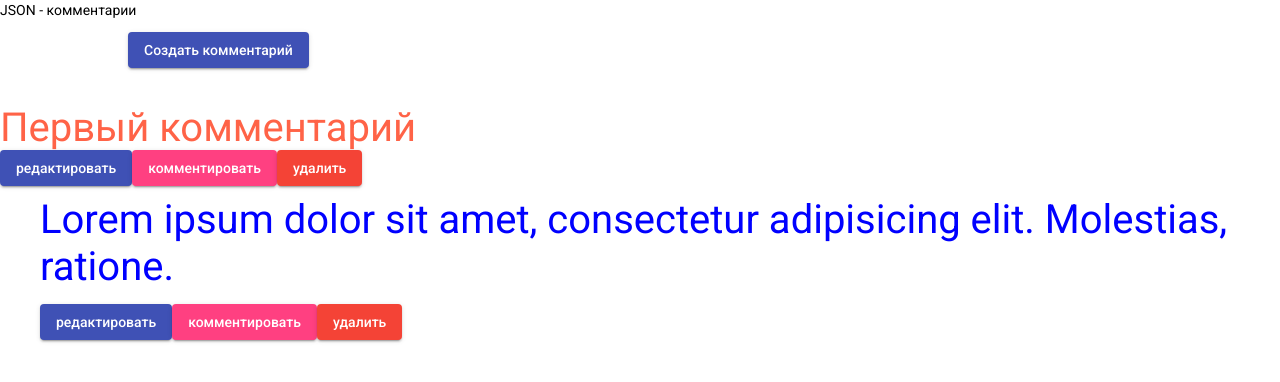
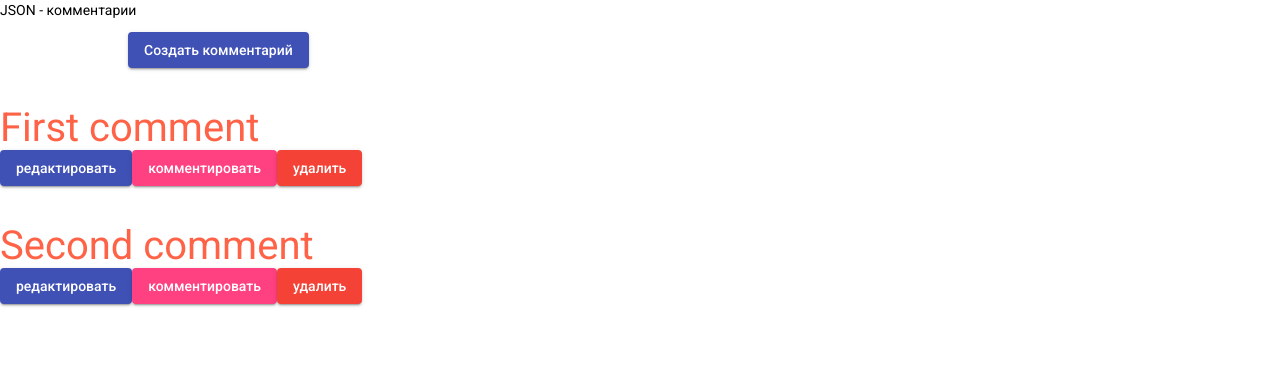
Before and after one commit to Gregtstu/angular-json-comments, an Angular app: page /comments in a window 1280 px wide. Shown: the top 382 px of the page. Built offline with nearby package versions, Linux system fonts and the light colour scheme; data requests are answered from the project's data file.

Commit message:
added get-service

```diff
--- a/db.json
+++ b/db.json
@@ -2,43 +2,45 @@
   "comments": [
     {
       "id": 1,
+      "parentId": null,
       "userName": "Nick",
       "commentText": "First comment",
-      "date":"2022-10-10T23:00:33.010+02:00",
-      "childrenComments": [
+      "date": "2022-10-10T23:00:33.010+02:00"
+    },
     {
       "id": 1,
+      "parentId": 1,
       "userName": "Nady",
       "commentText": "1111111",
-          "date":"2022-10-10T23:00:33.010+02:00"
+      "date": "2022-10-10T23:00:33.010+02:00"
     },
     {
       "id": 2,
+      "parentId": 1,
       "userName": "Nickolay",
       "commentText": "2222222",
-          "date":"2022-10-10T23:00:33.010+02:00"
+      "date": "2022-10-10T23:00:33.010+02:00"
     },
     {
       "id": 3,
+      "parentId": 1,
       "userName": "Nina",
       "commentText": "33333333",
-          "date":"2022-10-10T23:00:33.010+02:00"
-        }
-      ]
+      "date": "2022-10-10T23:00:33.010+02:00"
     },
     {
       "id": 2,
+      "parentId": null,
       "userName": "Oleg",
       "commentText": "Second comment",
-      "date":"2022-10-10T23:00:33.010+02:00",
-      "childrenComments": [
+      "date": "2022-10-10T23:00:33.010+02:00"
+    },
     {
       "id": 1,
+      "parentId": 2,
       "userName": "Nady",
       "commentText": "2222222222",
-          "date":"2022-10-10T23:00:33.010+02:00"
+      "date": "2022-10-10T23:00:33.010+02:00"
     }
   ]
 }
-  ]
-}
--- a/src/app/comments/components/comment-form/comment-form.component.ts
+++ b/src/app/comments/components/comment-form/comment-form.component.ts
@@ -1,6 +1,6 @@
 import { Component, OnInit } from '@angular/core';
 import {FormBuilder, FormGroup, Validators} from "@angular/forms";
-import {IComment} from "../../settings/types/icomment";
+// import {IComment} from "../../settings/types/IMainComments";
 
 @Component({
   selector: 'app-comment-form',
@@ -23,7 +23,7 @@ export class CommentFormComponent implements OnInit {
 
   submit() {
     if (this.forma.valid){
-    const obj:IComment ={
+    const obj:any ={
       id: ( (Math.random() * 428).toFixed(3) ),
       userName: this.forma.value.userName,
       commentText: this.forma.value.commentText,
--- a/src/app/comments/components/comment/comment.component.html
+++ b/src/app/comments/components/comment/comment.component.html
@@ -1,18 +1,19 @@
 <section class="comment">
   <div class="comment__main main">
-    <p class="main__text">Первый комментарий</p>
+    <p class="main__text">{{comment.commentText}}</p>
     <div class="main__btns btns">
       <button mat-raised-button color="primary">редактировать</button>
       <button mat-raised-button color="accent">комментировать</button>
       <button mat-raised-button color="warn">удалить</button>
     </div>
   </div>
-  <ul class="comment__child child">
-    <li class="child__item">Lorem ipsum dolor sit amet, consectetur adipisicing elit. Molestias, ratione.</li>
-    <div class="child__btns btns">
-      <button mat-raised-button color="primary">редактировать</button>
-      <button mat-raised-button color="accent">комментировать</button>
-      <button mat-raised-button color="warn">удалить</button>
-    </div>
-  </ul>
+<!--  <ul class="comment__child child" >-->
+<!--    <li class="child__item">-->
+<!--      <div class="child__btns btns">-->
+<!--        <button mat-raised-button color="primary">редактировать</button>-->
+<!--        <button mat-raised-button color="accent">добавить комментарий</button>-->
+<!--        <button mat-raised-button color="warn">удалить</button>-->
+<!--      </div>-->
+<!--    </li>-->
+<!--  </ul>-->
 </section>
--- a/src/app/comments/components/comments/comments.component.html
+++ b/src/app/comments/components/comments/comments.component.html
@@ -1,4 +1,7 @@
 <p>JSON - комментарии </p>
 <router-outlet></router-outlet>
 <app-comment-form></app-comment-form>
-<app-comment></app-comment>
+<div *ngFor="let comment of mainComments">
+<app-comment [comment]="comment"  [mainComments]="mainComments" [childrenComments]="childrenComments" ></app-comment>
+
+</div>
--- a/src/app/comments/components/comments/comments.component.ts
+++ b/src/app/comments/components/comments/comments.component.ts
@@ -1,4 +1,8 @@
-import { Component, OnInit } from '@angular/core';
+import {Component, OnInit} from '@angular/core';
+import {IMainComments} from "../../settings/types/IMainComments";
+import {IChildrenComments} from "../../settings/types/ichildren-comments";
+import {CommentsServiceService} from "../../settings/services/comments-service.service";
+
 
 @Component({
   selector: 'app-comments',
@@ -6,10 +10,25 @@ import { Component, OnInit } from '@angular/core';
   styleUrls: ['./comments.component.scss']
 })
 export class CommentsComponent implements OnInit {
+  public mainComments!: IMainComments[];
+  public childrenComments!: any[];
 
-  constructor() { }
+  constructor(private commentServ: CommentsServiceService) {
+  }
 
   ngOnInit(): void {
+    this.commentServ.getComments()
+      .subscribe({
+        next: (res) => {
+          this.mainComments = res.filter(item => item.parentId == null);
+          this.childrenComments = res.filter(item => item.parentId !== null);
+          console.log(this.mainComments)
+          console.log(this.childrenComments)
+        },
+        error: (err) => {
+          console.log(err)
+        }
+      });
   }
 
 }
--- /dev/null
+++ b/src/app/comments/settings/services/comments-service.service.ts
@@ -0,0 +1,16 @@
+import { Injectable } from '@angular/core';
+import {HttpClient} from "@angular/common/http";
+import {Observable} from "rxjs";
+
+
+@Injectable({
+  providedIn: 'root'
+})
+export class CommentsServiceService {
+
+  constructor(private http:HttpClient) { }
+
+  getComments(): Observable<any[]> {
+    return this.http.get<any[]>('http://localhost:3000/comments');
+  }
+}
--- a/src/app/comments/settings/types/icomment.ts
+++ b/src/app/comments/settings/types/IMainComments.ts
@@ -1,4 +1,4 @@
-export interface IComment {
+export interface IMainComments {
   id?: string;
   userName:string;
   commentText:string;
--- /dev/null
+++ b/src/app/comments/settings/types/ichildren-comments.ts
@@ -0,0 +1,6 @@
+export interface IChildrenComments {
+  id?: string;
+  userName:string;
+  commentText:string;
+  date:Date;
+}
```
Also changed, not shown: src/app/comments/components/comment/comment.component.ts (+9 -2 lines). Lines whose indentation alone changed are shown as unchanged.
